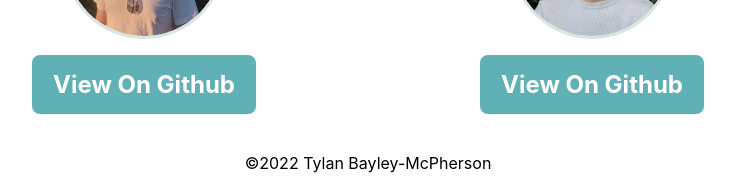
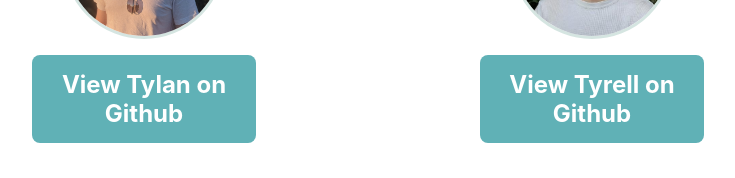
Before and after one commit to tylanbm/tryndraw-website, a React (Create React App) app: page / in a window 1280 px wide. Shown: the part 1890-2068 px from the top of the page, without its empty margins (272-1007 px from the left). Built offline with nearby package versions, Linux system fonts and the light colour scheme.

Commit message:
Author cards now use props

```diff
--- a/src/App.js
+++ b/src/App.js
@@ -57,8 +57,8 @@
           </h1>
 
           <div className='authors'>
-            <AuthorCard source="tylan.jpg" />
-            <AuthorCard source="tyrell.jpg" />
+            <AuthorCard source="tylan.jpg" label='View Tylan on Github' link='https://github.com/tylanbm' />
+            <AuthorCard source="tyrell.jpg" label='View Tyrell on Github' link='https://github.com/Natty444'  />
           </div>
 
         </body>
--- a/src/components/AuthorCard.js
+++ b/src/components/AuthorCard.js
@@ -2,18 +2,20 @@
 import PropTypes from "prop-types";
 import MainButton from "./MainButton";
 
-const AuthorCard = ({ source }) => (
+const AuthorCard = ({ source, label, link }) => (
   <div className="author-container">
     <div className="spacing">
         <img className="author-image" src={require(`../${source}`)} alt="QR code for Expo GO link" />
     </div>
-    <MainButton label='View On Github' link='https://github.com/tylanbm' />
+    <MainButton label={label} link={link} />
   </div>
 
 );
 
 AuthorCard.propTypes = {
-  embedId: PropTypes.string.isRequired
+  source: PropTypes.string.isRequired,
+  label: PropTypes.string.isRequired,
+  link: PropTypes.string.isRequired
 };
 
 export default AuthorCard;
```
